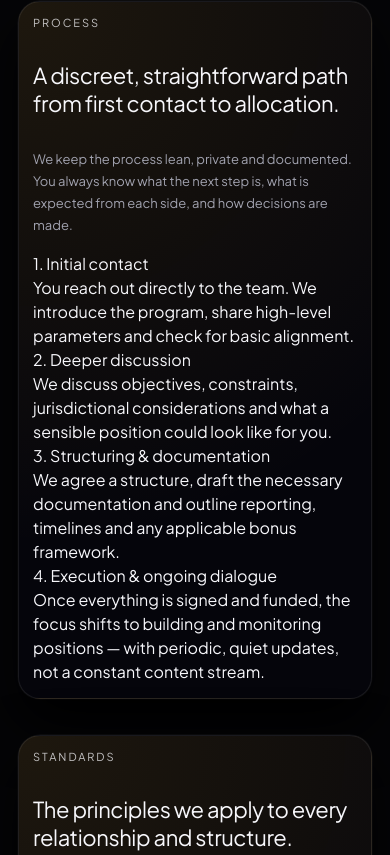
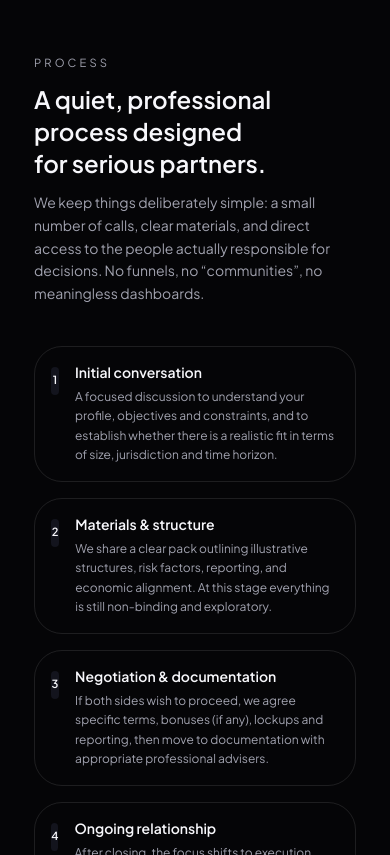
Before and after one commit to Gatsby01k/zcv-land, a Next.js app: page / in a window 390 px wide. Shown: the part 4529-5384 px from the top of the page. Built offline with nearby package versions, Linux system fonts and the light colour scheme.

Commit message:
Update ProcessSection.tsx

```diff
--- a/components/sections/ProcessSection.tsx
+++ b/components/sections/ProcessSection.tsx
@@ -1,50 +1,97 @@
+// components/sections/ProcessSection.tsx
+
 export default function ProcessSection() {
   return (
-    <section className="block reveal" id="process">
-      <div className="block-inner">
-        <header className="block-header">
-          <p className="block-kicker">Process</p>
-          <h2 className="block-title">
-            A discreet, straightforward path from first contact to allocation.
+    <section
+      className="reveal border-b border-white/5 bg-zv-bg py-16 lg:py-20"
+      id="process"
+    >
+      <div className="mx-auto max-w-5xl px-4 lg:px-6">
+        <header className="max-w-3xl space-y-3">
+          <p className="text-[0.7rem] uppercase tracking-[0.28em] text-zv-muted">
+            Process
+          </p>
+          <h2 className="text-balance text-2xl font-semibold text-zv-text sm:text-3xl">
+            A quiet, professional process designed for serious partners.
           </h2>
-          <p className="block-copy">
-            We keep the process lean, private and documented. You always know
-            what the next step is, what is expected from each side, and how
-            decisions are made.
+          <p className="text-sm leading-relaxed text-zv-muted">
+            We keep things deliberately simple: a small number of calls, clear
+            materials, and direct access to the people actually responsible for
+            decisions. No funnels, no “communities”, no meaningless dashboards.
           </p>
         </header>
 
-        <ol className="steps">
-          <li className="step">
-            <h3>1. Initial contact</h3>
-            <p>
-              You reach out directly to the team. We introduce the program,
-              share high-level parameters and check for basic alignment.
-            </p>
+        <ol className="mt-10 space-y-4">
+          <li className="flex gap-4 rounded-3xl border border-white/10 bg-zv-bg-card/80 p-4">
+            <div className="mt-1 flex h-7 w-7 items-center justify-center rounded-full bg-zv-bg-chip text-[0.7rem] font-semibold text-zv-text">
+              1
+            </div>
+            <div className="space-y-1">
+              <h3 className="text-sm font-semibold text-zv-text">
+                Initial conversation
+              </h3>
+              <p className="text-xs leading-relaxed text-zv-muted">
+                A focused discussion to understand your profile, objectives and
+                constraints, and to establish whether there is a realistic fit
+                in terms of size, jurisdiction and time horizon.
+              </p>
+            </div>
           </li>
-          <li className="step">
-            <h3>2. Deeper discussion</h3>
-            <p>
-              We discuss objectives, constraints, jurisdictional considerations
-              and what a sensible position could look like for you.
-            </p>
+
+          <li className="flex gap-4 rounded-3xl border border-white/10 bg-zv-bg-card/80 p-4">
+            <div className="mt-1 flex h-7 w-7 items-center justify-center rounded-full bg-zv-bg-chip text-[0.7rem] font-semibold text-zv-text">
+              2
+            </div>
+            <div className="space-y-1">
+              <h3 className="text-sm font-semibold text-zv-text">
+                Materials & structure
+              </h3>
+              <p className="text-xs leading-relaxed text-zv-muted">
+                We share a clear pack outlining illustrative structures, risk
+                factors, reporting, and economic alignment. At this stage
+                everything is still non-binding and exploratory.
+              </p>
+            </div>
           </li>
-          <li className="step">
-            <h3>3. Structuring & documentation</h3>
-            <p>
-              We agree a structure, draft the necessary documentation and outline
-              reporting, timelines and any applicable bonus framework.
-            </p>
+
+          <li className="flex gap-4 rounded-3xl border border-white/10 bg-zv-bg-card/80 p-4">
+            <div className="mt-1 flex h-7 w-7 items-center justify-center rounded-full bg-zv-bg-chip text-[0.7rem] font-semibold text-zv-text">
+              3
+            </div>
+            <div className="space-y-1">
+              <h3 className="text-sm font-semibold text-zv-text">
+                Negotiation & documentation
+              </h3>
+              <p className="text-xs leading-relaxed text-zv-muted">
+                If both sides wish to proceed, we agree specific terms, bonuses
+                (if any), lockups and reporting, then move to documentation with
+                appropriate professional advisers.
+              </p>
+            </div>
           </li>
-          <li className="step">
-            <h3>4. Execution & ongoing dialogue</h3>
-            <p>
-              Once everything is signed and funded, the focus shifts to building
-              and monitoring positions — with periodic, quiet updates, not a
-              constant content stream.
-            </p>
+
+          <li className="flex gap-4 rounded-3xl border border-white/10 bg-zv-bg-card/80 p-4">
+            <div className="mt-1 flex h-7 w-7 items-center justify-center rounded-full bg-zv-bg-chip text-[0.7rem] font-semibold text-zv-text">
+              4
+            </div>
+            <div className="space-y-1">
+              <h3 className="text-sm font-semibold text-zv-text">
+                Ongoing relationship
+              </h3>
+              <p className="text-xs leading-relaxed text-zv-muted">
+                After closing, the focus shifts to execution, reporting and
+                periodic re-alignment. The relationship is direct and quiet,
+                without public marketing around positions or counterparties.
+              </p>
+            </div>
           </li>
         </ol>
+
+        <p className="mt-6 max-w-3xl text-[0.7rem] leading-relaxed text-zv-muted">
+          At every stage, either side can decide that the fit is not right.
+          That&apos;s a feature, not a bug: this is not designed for maximum volume,
+          but for long-term, well-matched relationships.
+        </p>
       </div>
     </section>
   );
```
